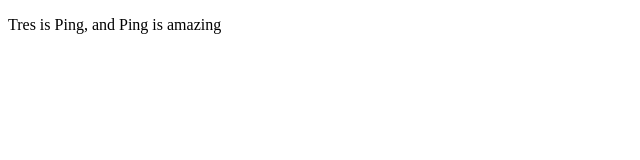
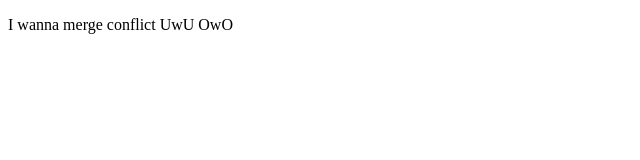
Before and after one commit to TresSmith/bruh, a plain HTML site: page index.html in a window 1280 px wide. Shown: the full height of the page, 0-640 px from the left. Drawn offline with Linux system fonts and the light colour scheme.

Commit message:
pls merge conflict

```diff
--- a/index.html
+++ b/index.html
@@ -5,7 +5,7 @@
     <title></title>
   </head>
   <body>
-    <p>Tres is Ping, and Ping is amazing</p>
+    <p>I wanna merge conflict UwU OwO</p>
 
   </body>
 </html>
```
